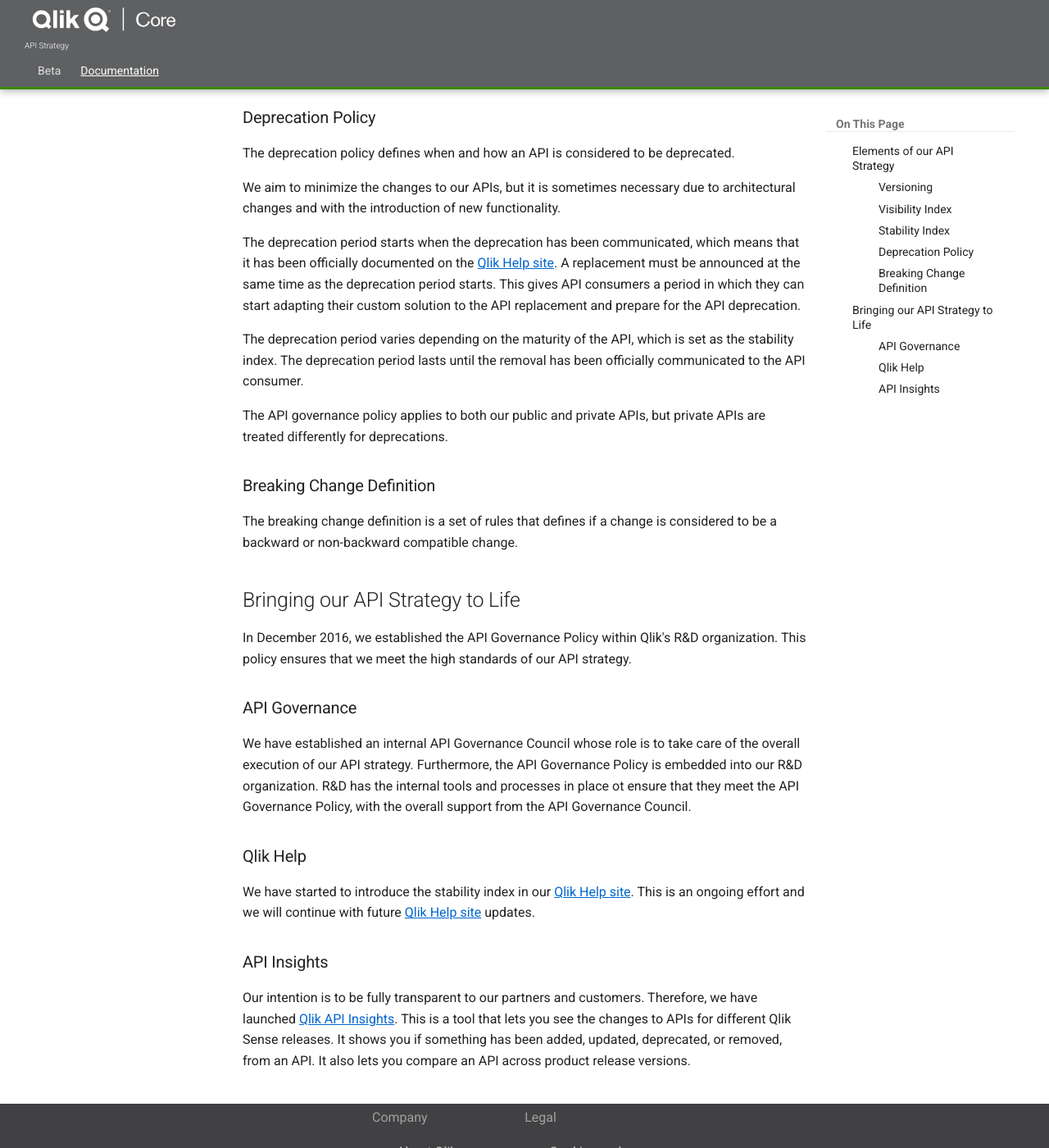
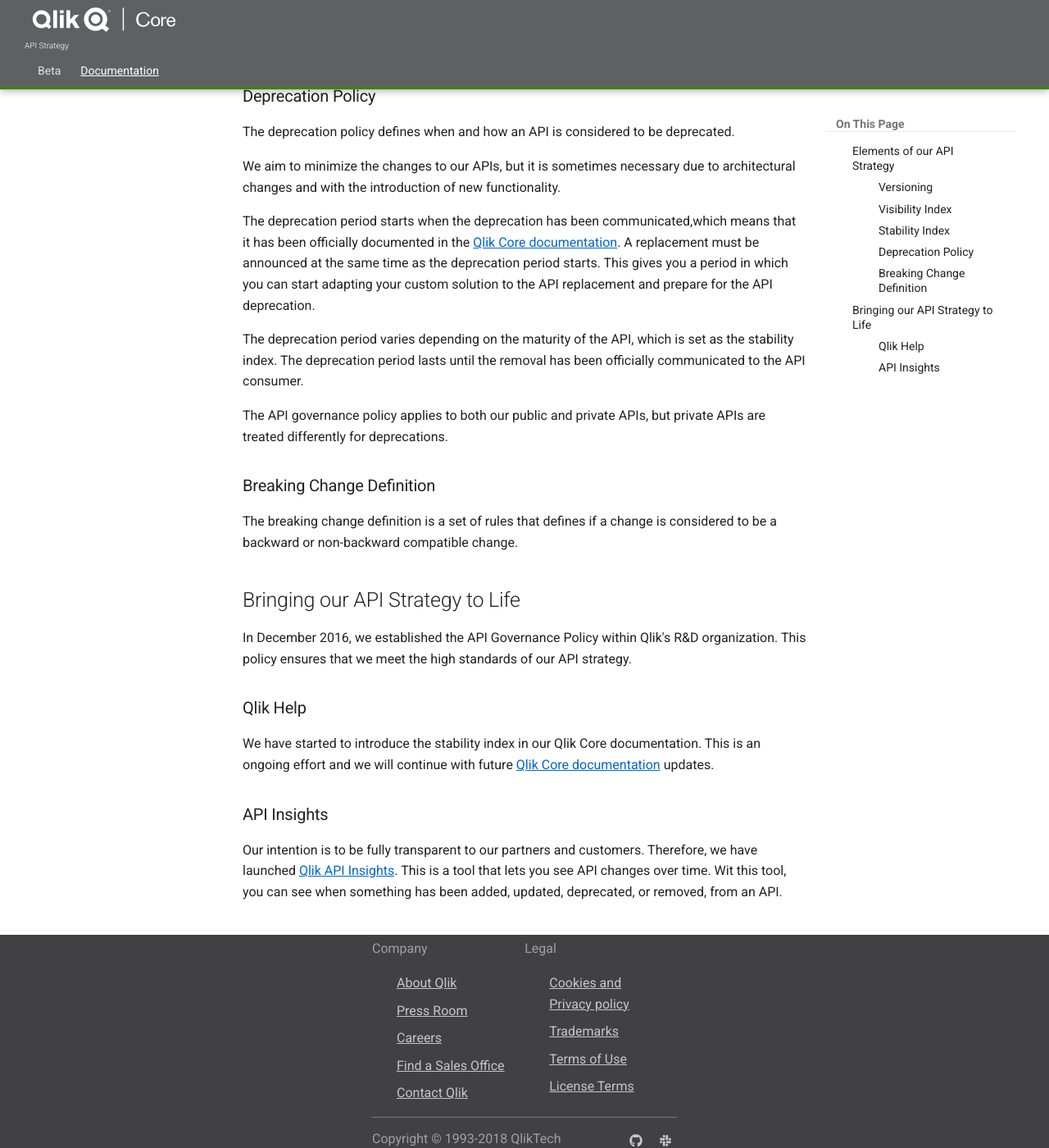
Before and after one commit to qlik-oss/core-website, an MkDocs documentation site: the page built from docs/docs/conventions/api-strategy.md, in a window 1280 px wide and 1400 px high, scrolled down 1821 px. Shown: the whole window at 82% size. Built offline with MkDocs 1.6.1 and Material for MkDocs 9.7.7, drawn with Linux system fonts in a browser that asks for light colours; old or Windows-style settings are respelled for this version of MkDocs; some of the changed text lies outside the part shown.

Commit message:
fixed suggestions

```diff
--- a/docs/docs/conventions/api-strategy.md
+++ b/docs/docs/conventions/api-strategy.md
@@ -1,8 +1,7 @@
 # API Strategy
 
 We take our relationship with our partners and customers seriously. This is why we have a transparent
-and reliable API strategy that supports our partners and customers,
-so they can be confident in their investments that depend on our API.
+and reliable API strategy to support you and your investments that rely on our API.
 
 ## Elements of our API Strategy
 
@@ -19,7 +18,7 @@
 Our versioning policy describes a simple set of rules and requirements for an API, that dictate how the version
 numbers should be assigned and incremented.
 
-We follow industry standard semantic versioning. A version number must take the form
+We follow industry standard [Semantic Versioning](https://semver.org/). A version number must take the form
 X.Y.Z, where X is the major version, Y is the minor version, and Z is the patch version.
 
 The advantage of using this method of versioning is that by comparing two versions, you can
@@ -37,8 +36,8 @@
 The visibility index defines who is the intended user of the API. We currently have two types of
 APIs: private and public.
 
-Public APIs are officially supported, and they are documented on the
-[Qlik Help site](https://help.qlik.com/en-US/sense-developer/November2017/Content/APIs-and-SDKs.htm).
+Public APIs are officially supported, and they are documented in the
+[Qlik Core documentation](/docs/home.md).
 To avoid the risk that your solution might break with any new version of our products,
 you should always use public APIs for custom solutions built on top of our Qlik Analytics Platform.
 
@@ -77,11 +76,11 @@
 We aim to minimize the changes to our APIs, but it is sometimes necessary due to
 architectural changes and with the introduction of new functionality.
 
-The deprecation period starts when the deprecation has been communicated, which means that it has
-been officially documented on the
-[Qlik Help site](https://help.qlik.com/en-US/sense-developer/November2017/Content/APIs-and-SDKs.htm).
+The deprecation period starts when the deprecation has been communicated,which means that it has
+been officially documented in the
+[Qlik Core documentation](/docs/home.md).
 A replacement must be announced at the same time as the deprecation period starts. This gives
-API consumers a period in which they can start adapting their custom solution to the API replacement
+you a period in which you can start adapting your custom solution to the API replacement
 and prepare for the API deprecation.
 
 The deprecation period varies depending on the maturity of the API, which is set as the stability index.
@@ -100,19 +99,12 @@
 In December 2016, we established the API Governance Policy within Qlik's R&D organization.
 This policy ensures that we meet the high standards of our API strategy.
 
-### API Governance
-
-We have established an internal API Governance Council
-whose role is to take care of the overall execution of our API strategy.
-Furthermore, the API Governance Policy is embedded into our R&D organization.
-R&D has the internal tools and processes in place ot ensure that they meet the API Governance Policy,
-with the overall support from the API Governance Council.
-
 ### Qlik Help
 
-We have started to introduce the stability index in our [Qlik Help site](https://help.qlik.com/en-US/sense-developer/November2017/Content/APIs-and-SDKs.htm).
+We have started to introduce the stability index in our Qlik Core
+documentation.
 This is an ongoing effort and we will continue with future
-[Qlik Help site](https://help.qlik.com/en-US/sense-developer/November2017/Content/APIs-and-SDKs.htm)
+[Qlik Core documentation](/docs/home.md)
 updates.
 
 ### API Insights
@@ -120,6 +112,5 @@
 Our intention is to be fully transparent to our partners and customers.
 Therefore, we have launched
 [Qlik API Insights](https://api-insights.qlik.com/?_ga=2.240450371.1316921484.1517254575-1425872494.1511967817#/start-page).
-This is a tool that lets you see the changes to APIs for different Qlik Sense releases.
-It shows you if something has been added, updated, deprecated, or removed, from an API.
-It also lets you compare an API across product release versions.
+This is a tool that lets you see API changes over time.
+Wit this tool, you can see when something has been added, updated, deprecated, or removed, from an API.
```
